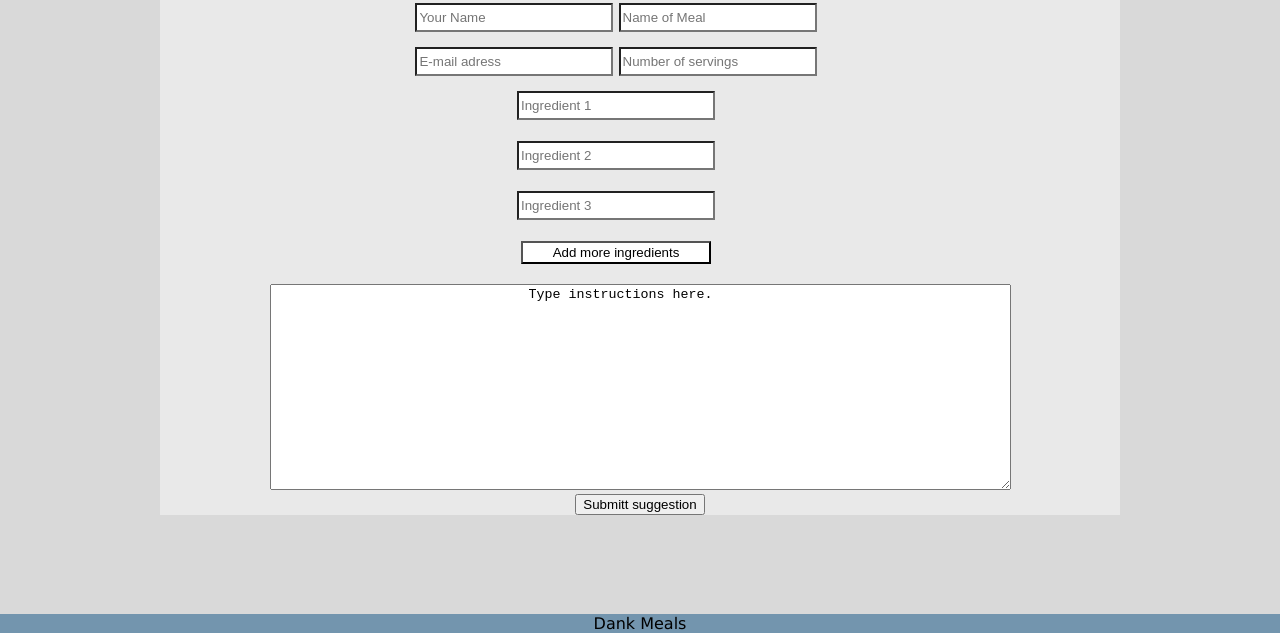
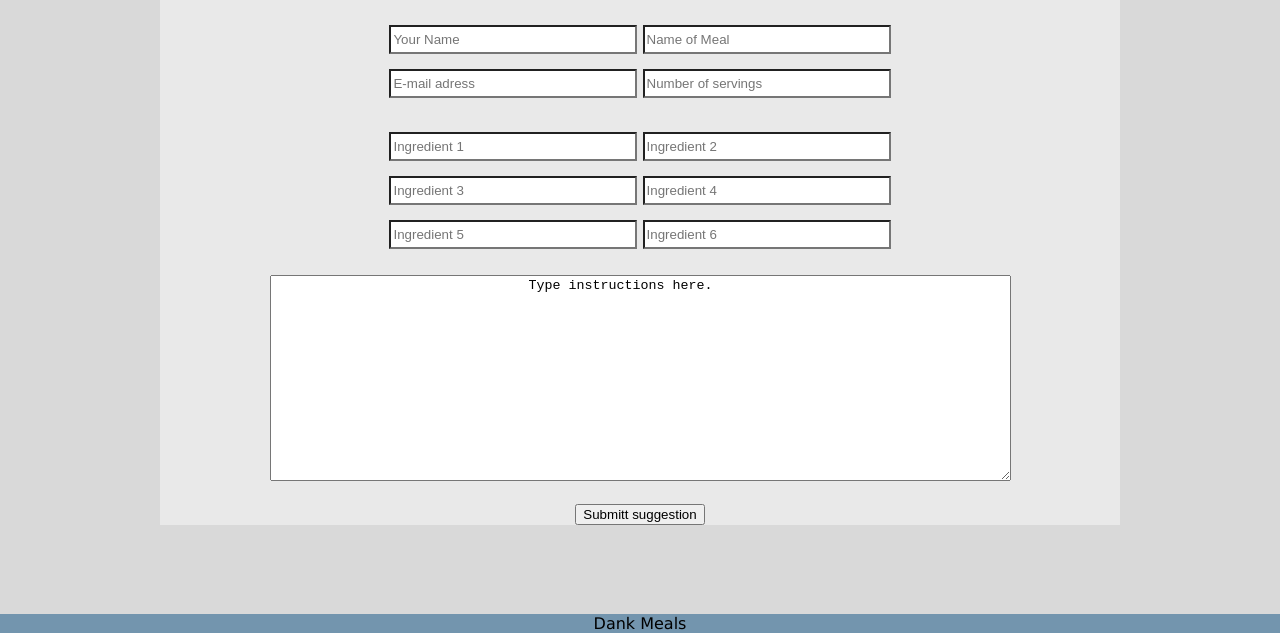
Before and after one commit to solfridhj/dankmeals, a plain HTML site: page recipe_repository/suggestions.html in a window 1280 px wide. Shown: the part 167-800 px from the top of the page. Drawn offline with Linux system fonts and the light colour scheme.

Commit message:
submission page done

```diff
--- a/recipe_repository/suggestions.html
+++ b/recipe_repository/suggestions.html
@@ -77,7 +77,7 @@
                 If you want to suggest a recipe, you may use the suggestion form
                 below.
             </div>
-
+            <br>
             <div id="suggestion-form">
                 <form>
                     <div class="suggestion-form-child" id="1">
@@ -102,8 +102,8 @@
                             <input type="text" name="nr-servings" class="sug" placeholder="Number of servings" required>
                     </label>
                     </div>
-
-                    <div class="suggestion-form-child" id="ingredients">
+                    <br>
+                    <div class="suggestion-form-child" id="1&2">
 
                             <label for="ing1">
                                     <input type="text" name="ing1" class="sug" placeholder="Ingredient 1" required>
@@ -112,26 +112,43 @@
                             <label for="ing2">
                                     <input type="text" name="ing2" class="sug" placeholder="Ingredient 2" required>
                             </label>
-
-                            <label for="ing3">
-                                    <input type="text" name="ing4" class="sug" placeholder="Ingredient 3" required>
-                            </label>
                     </div>
 
+                    <div class="suggestion-form-child" id="3&4">
+                            <label for="ing3">
+                                    <input type="text" name="ing3" class="sug" placeholder="Ingredient 3" required>
+                            </label>
+
+                            <label for="ing4">
+                                <input type="text" name="ing4" class="sug" placeholder="Ingredient 4" required>
+                        </label>
+                    </div>
+
+                    <div class="suggestion-form-child" id="5&6">
+                        <label for="ing5">
+                                <input type="text" name="ing5" class="sug" placeholder="Ingredient 5" required>
+                        </label>
+
+                        <label for="ing6">
+                            <input type="text" name="ing6" class="sug" placeholder="Ingredient 6" required>
+                    </label>
+                    </div>
+                    <br>
+                    <!--
                     <div class="suggestion-form-child">
-                            <!-- TODO: Add more ingredients when button is pressed-->
+                            TODO: Add more ingredients when button is pressed
                             <label for="add-ing">
                                     <input type="button" name="add-ing" class="sug" id="add-ing" value="Add more ingredients">
                             </label>
 
-                    </div>
-
+                    </div> -->
                     <label for="procedure" style="height:200px; padding-top: 30px;">
                             <textarea name="procedure" id="proc" cols="90" row="100" wrap='soft' style="height:200px;" required>
                                 Type instructions here.
                             </textarea>
                     </label>
-
+                    <br>
+                    <br>
                     <label for="submit-buttom" onclick="alert('Suggestion submitted')">
                         <input type="submit" id="submit" value="Submitt suggestion">
                     </label>
--- a/scripts/meal_of_day.js
+++ b/scripts/meal_of_day.js
@@ -0,0 +1 @@
+var meals = [meal1, meal2, meal3]
--- a/style.css
+++ b/style.css
@@ -114,13 +114,14 @@ html, body{
     margin-left: auto;
     margin-right: auto;
     text-align: center;
-    /*height: 100%; Remove this so that the article sections covers all the recipe items*/
+    /* height: 100%; Remove this so that the article sections covers all the recipe items */
 }
 
 #headline {
     font-size: 36pt;
     text-align: center;
     padding-top: 30px;
+    padding-bottom: 10px;
     text-align: center;
 }
 
@@ -245,7 +246,6 @@ html, body{
 
 
 #suggestion-form {
-
     margin-left: 0;
     margin-right: 0;
     text-align: center;
@@ -254,7 +254,7 @@ html, body{
 }
 
 .suggestion-form-child {
-    width: 95%;
+    width: 100%;
 }
 
 #ingredients {
@@ -263,9 +263,10 @@ html, body{
 }
 
 .sug {
-    margin-top: 15px;
+    margin-top: 7.5px;
+    margin-bottom: 7.5px;
     height: 23px;
-    width: 190px;
+    width: 240px;
     background-color: white;
 
 }
```
